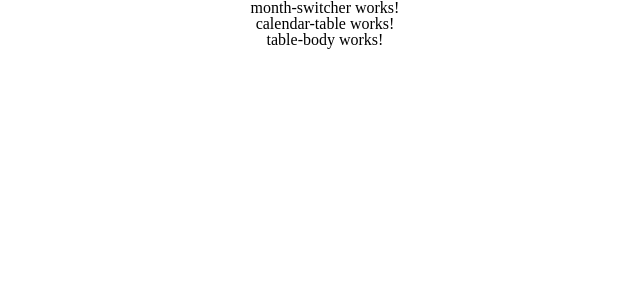
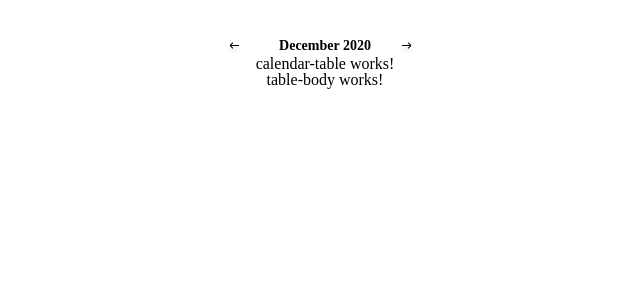
Before and after one commit to ShestakovAleksei/calendar, an Angular app: page / in a window 1280 px wide. Shown: the top 300 px of the page, without its empty margins (315-955 px from the left). Built offline with nearby package versions, Linux system fonts and the light colour scheme.

Commit message:
added month switcher markup ad styles

```diff
--- a/src/app/components/base-layout/base-layout.component.scss
+++ b/src/app/components/base-layout/base-layout.component.scss
@@ -4,4 +4,5 @@
   display: flex;
   flex-direction: column;
   align-items: center;
+  padding: 35px 0 35px;
 }
--- a/src/app/components/month-switcher/month-switcher.component.html
+++ b/src/app/components/month-switcher/month-switcher.component.html
@@ -1 +1,9 @@
-<p>month-switcher works!</p>
+<div class="month-switcher">
+  <div class="month-switcher__btn" (click)="switchMonth(-1)">
+    <div class="month-switcher__prev-arrow arrow"></div>
+  </div>
+  <span class="month-switcher__month">December 2020<!--{{currentMonth}} {{currentYear}}--></span>
+  <div class="month-switcher__btn" (click)="switchMonth(1)">
+    <div class="month-switcher__next-arrow arrow"></div>
+  </div>
+</div>
--- a/src/app/components/month-switcher/month-switcher.component.scss
+++ b/src/app/components/month-switcher/month-switcher.component.scss
@@ -0,0 +1,76 @@
+.month-switcher{
+  color: #000000;
+  font-size: 14px;
+  font-weight: 600;
+  font-style: normal;
+  letter-spacing: normal;
+  line-height: 21px;
+  text-align: center;
+  min-width: 250px;
+  display: flex;
+  justify-content: space-between;
+  &__btn{
+    cursor: pointer;
+    position: relative;
+    width: 80px;
+    height: 20px;
+    top: -10;
+  }
+  & .arrow{
+    position: relative;
+    top: 10px;
+    width: 9px;
+    height: 1px;
+    background-color: #000;
+    box-shadow: 0 3px 5px rgba(0, 0, 0, .2);
+    display: block;
+  }
+  &__prev-arrow{
+    left: 31px;
+    &::after{
+      content: '';
+      position: absolute;
+      width: 1px;
+      height: 4px;
+      top: -3px;
+      right: 7px;
+      background-color: #000000;
+      transform: rotate(45deg);
+    }
+    &::before{
+      content: '';
+      position: absolute;
+      width: 1px;
+      height: 4px;
+      top: 0;
+      right: 7px;
+      background-color: #000000;
+      box-shadow: 0 3px 5px rgba(0, 0, 0, .2);
+      transform: rotate(-45deg);
+    }
+  }
+  &__next-arrow{
+    right: -31px;
+    &::after{
+      content: '';
+      position: absolute;
+      width: 1px;
+      height: 4px;
+      top: -3px;
+      right: 1px;
+      background-color: #000000;
+      transform: rotate(-45deg);
+    }
+    &::before{
+      content: '';
+      position: absolute;
+      width: 1px;
+      height: 4px;
+      top: 0;
+      right: 1px;
+      background-color: #000000;
+      box-shadow: 0 3px 5px rgba(0, 0, 0, .2);
+      transform: rotate(45deg);
+    }
+  }
+}
```
